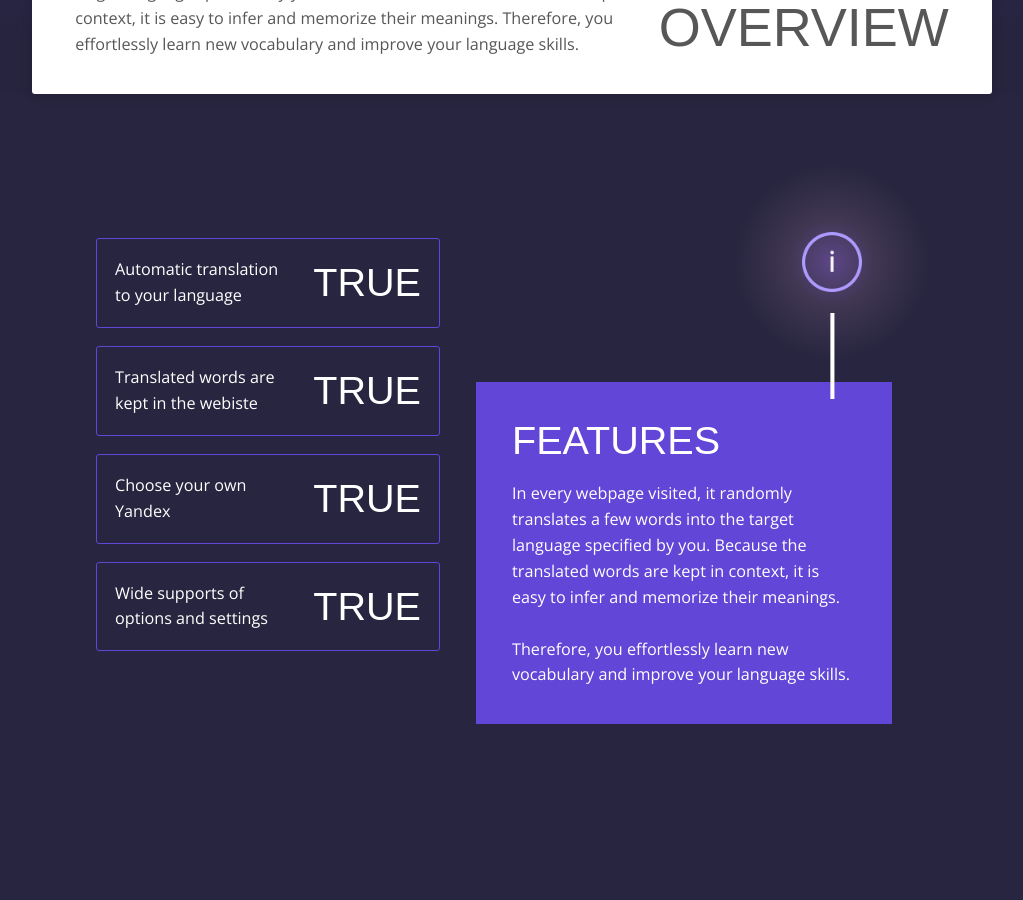
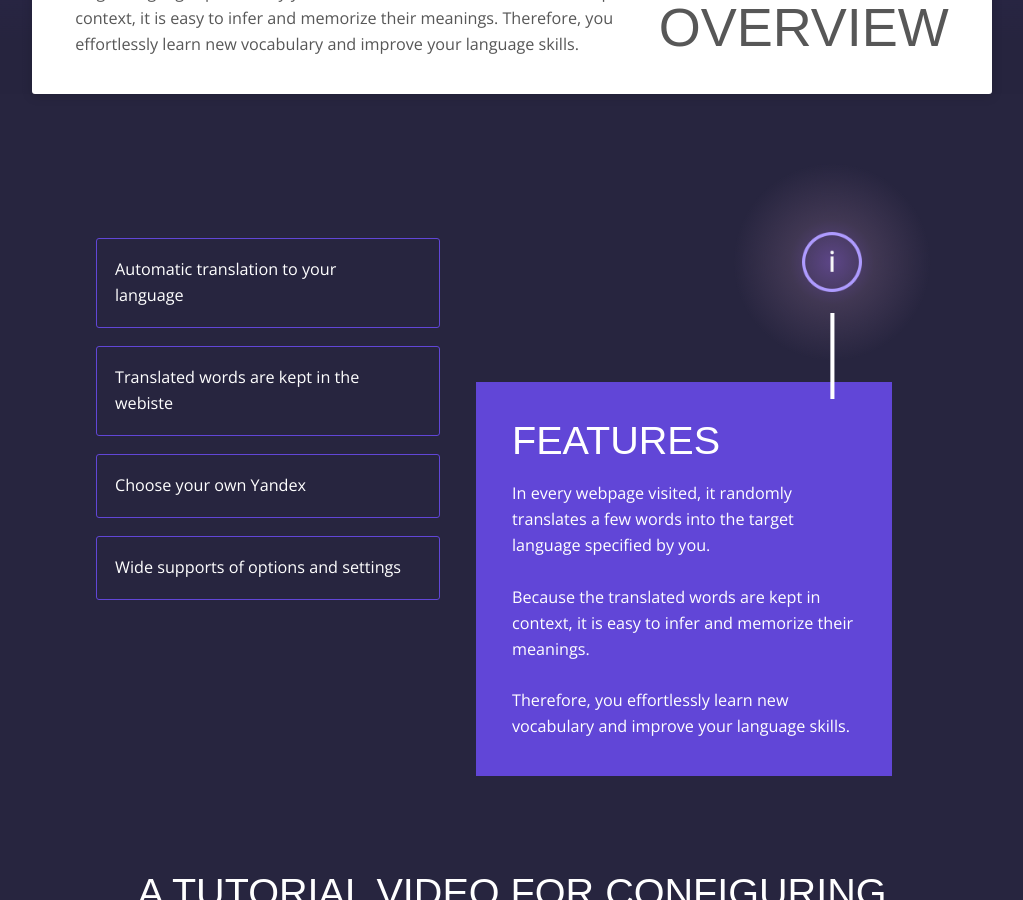
Before and after one commit to SerChirag/mtw-web.github.io, a Jekyll site: the page built from index.html, in a window 1280 px wide and 900 px high, scrolled down 642 px. Shown: the whole window, without its empty margins (128-1151 px from the left). Built offline with Jekyll 4.4.1, drawn with Linux system fonts in a browser that asks for light colours; nearby versions of some CDN libraries; part of the change alters nothing that is shown.

```diff
--- a/index.html
+++ b/index.html
@@ -33,15 +33,17 @@ section-features:
   title: Features
   cards:
     - text: Automatic translation to your language
-      stats: Yes
+      stats:
     - text: Translated words are kept in the webiste
-      stats: Yes
+      stats:
     - text: Choose your own Yandex
-      stats: Yes
+      stats:
     - text: Wide supports of options and settings
-      stats: Yes
+      stats:
   description: >-
-    In every webpage visited, it randomly translates a few words into the target language specified by you. Because the translated words are kept in context, it is easy to infer and memorize their meanings.
+    In every webpage visited, it randomly translates a few words into the target language specified by you.
+    <br></br>
+    Because the translated words are kept in context, it is easy to infer and memorize their meanings.
     <br><br>
     Therefore, you effortlessly learn new vocabulary and improve your language skills.
 
```
